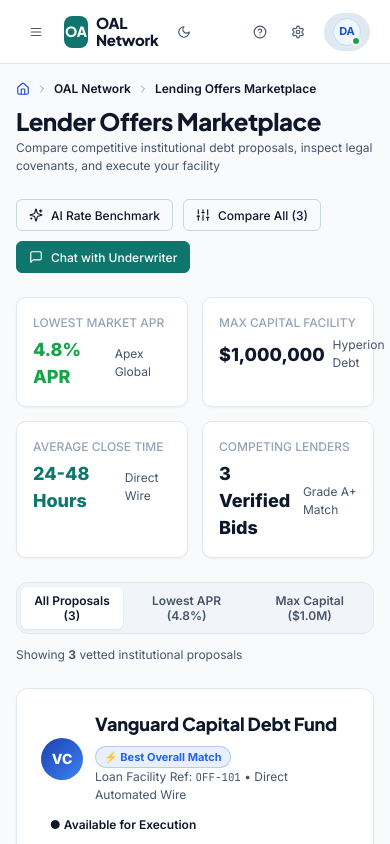
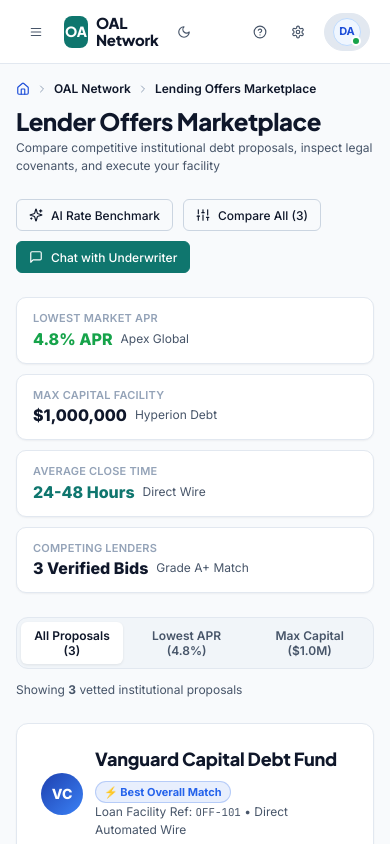
Before and after one commit to AKRITIKUSHWAHA/CRM, a React (Vite) app: page /oal/borrower/offers in a window 390 px wide. Built offline with nearby package versions, Linux system fonts and the light colour scheme; the HTML template or start-up script is replaced by a standard one.

Commit message:
style: set 4 KPI summary cards in a compact single row on desktop with responsive mobile wrapping

```diff
--- a/src/pages/oal/borrower/OalBorrowerOffers.jsx
+++ b/src/pages/oal/borrower/OalBorrowerOffers.jsx
@@ -194,36 +194,44 @@
         </Card>
       )}
 
-      {/* 3. Marketplace Highlights KPI Strip */}
-      <div className="grid grid-cols-2 md:grid-cols-4 gap-3.5">
-        <Card style={{ padding: '1rem', borderRadius: '10px' }} className="flex flex-col gap-1">
-          <span className="text-xs text-tertiary font-medium">LOWEST MARKET APR</span>
-          <div className="flex items-center gap-2">
-            <span style={{ fontSize: '18px', fontWeight: 800, color: 'var(--success)' }}>4.8% APR</span>
+      {/* 3. Marketplace Highlights KPI Strip (Compact 4 in 1 Line) */}
+      <div className="kpi-strip-4col">
+        <Card style={{ padding: '0.75rem 1rem', borderRadius: '10px' }} className="flex flex-col gap-0.5">
+          <span className="text-tertiary" style={{ fontSize: '11px', fontWeight: 600, letterSpacing: '0.02em' }}>
+            LOWEST MARKET APR
+          </span>
+          <div className="flex items-center gap-2 flex-wrap">
+            <span style={{ fontSize: '16px', fontWeight: 800, color: 'var(--success)' }}>4.8% APR</span>
             <span className="text-xs text-secondary">Apex Global</span>
           </div>
         </Card>
 
-        <Card style={{ padding: '1rem', borderRadius: '10px' }} className="flex flex-col gap-1">
-          <span className="text-xs text-tertiary font-medium">MAX CAPITAL FACILITY</span>
-          <div className="flex items-center gap-2">
-            <span style={{ fontSize: '18px', fontWeight: 800, color: 'var(--text-primary)' }}>$1,000,000</span>
+        <Card style={{ padding: '0.75rem 1rem', borderRadius: '10px' }} className="flex flex-col gap-0.5">
+          <span className="text-tertiary" style={{ fontSize: '11px', fontWeight: 600, letterSpacing: '0.02em' }}>
+            MAX CAPITAL FACILITY
+          </span>
+          <div className="flex items-center gap-2 flex-wrap">
+            <span style={{ fontSize: '16px', fontWeight: 800, color: 'var(--text-primary)' }}>$1,000,000</span>
             <span className="text-xs text-secondary">Hyperion Debt</span>
           </div>
         </Card>
 
-        <Card style={{ padding: '1rem', borderRadius: '10px' }} className="flex flex-col gap-1">
-          <span className="text-xs text-tertiary font-medium">AVERAGE CLOSE TIME</span>
-          <div className="flex items-center gap-2">
-            <span style={{ fontSize: '18px', fontWeight: 800, color: 'var(--accent)' }}>24-48 Hours</span>
+        <Card style={{ padding: '0.75rem 1rem', borderRadius: '10px' }} className="flex flex-col gap-0.5">
+          <span className="text-tertiary" style={{ fontSize: '11px', fontWeight: 600, letterSpacing: '0.02em' }}>
+            AVERAGE CLOSE TIME
+          </span>
+          <div className="flex items-center gap-2 flex-wrap">
+            <span style={{ fontSize: '16px', fontWeight: 800, color: 'var(--accent)' }}>24-48 Hours</span>
             <span className="text-xs text-secondary">Direct Wire</span>
           </div>
         </Card>
 
-        <Card style={{ padding: '1rem', borderRadius: '10px' }} className="flex flex-col gap-1">
-          <span className="text-xs text-tertiary font-medium">COMPETING LENDERS</span>
-          <div className="flex items-center gap-2">
-            <span style={{ fontSize: '18px', fontWeight: 800, color: 'var(--text-primary)' }}>3 Verified Bids</span>
+        <Card style={{ padding: '0.75rem 1rem', borderRadius: '10px' }} className="flex flex-col gap-0.5">
+          <span className="text-tertiary" style={{ fontSize: '11px', fontWeight: 600, letterSpacing: '0.02em' }}>
+            COMPETING LENDERS
+          </span>
+          <div className="flex items-center gap-2 flex-wrap">
+            <span style={{ fontSize: '16px', fontWeight: 800, color: 'var(--text-primary)' }}>3 Verified Bids</span>
             <span className="text-xs text-secondary">Grade A+ Match</span>
           </div>
         </Card>
--- a/src/styles/responsive.css
+++ b/src/styles/responsive.css
@@ -59,6 +59,26 @@
 @media (min-width: 1024px) {
   .grid-responsive-kpi {
     grid-template-columns: repeat(4, minmax(0, 1fr)) !important;
+  }
+}
+
+/* 4-in-a-row compact KPI Strip */
+.kpi-strip-4col {
+  display: grid !important;
+  grid-template-columns: repeat(4, minmax(0, 1fr)) !important;
+  gap: 12px !important;
+}
+
+@media (max-width: 860px) {
+  .kpi-strip-4col {
+    grid-template-columns: repeat(2, minmax(0, 1fr)) !important;
+    gap: 10px !important;
+  }
+}
+
+@media (max-width: 480px) {
+  .kpi-strip-4col {
+    grid-template-columns: repeat(1, minmax(0, 1fr)) !important;
   }
 }
 
```
